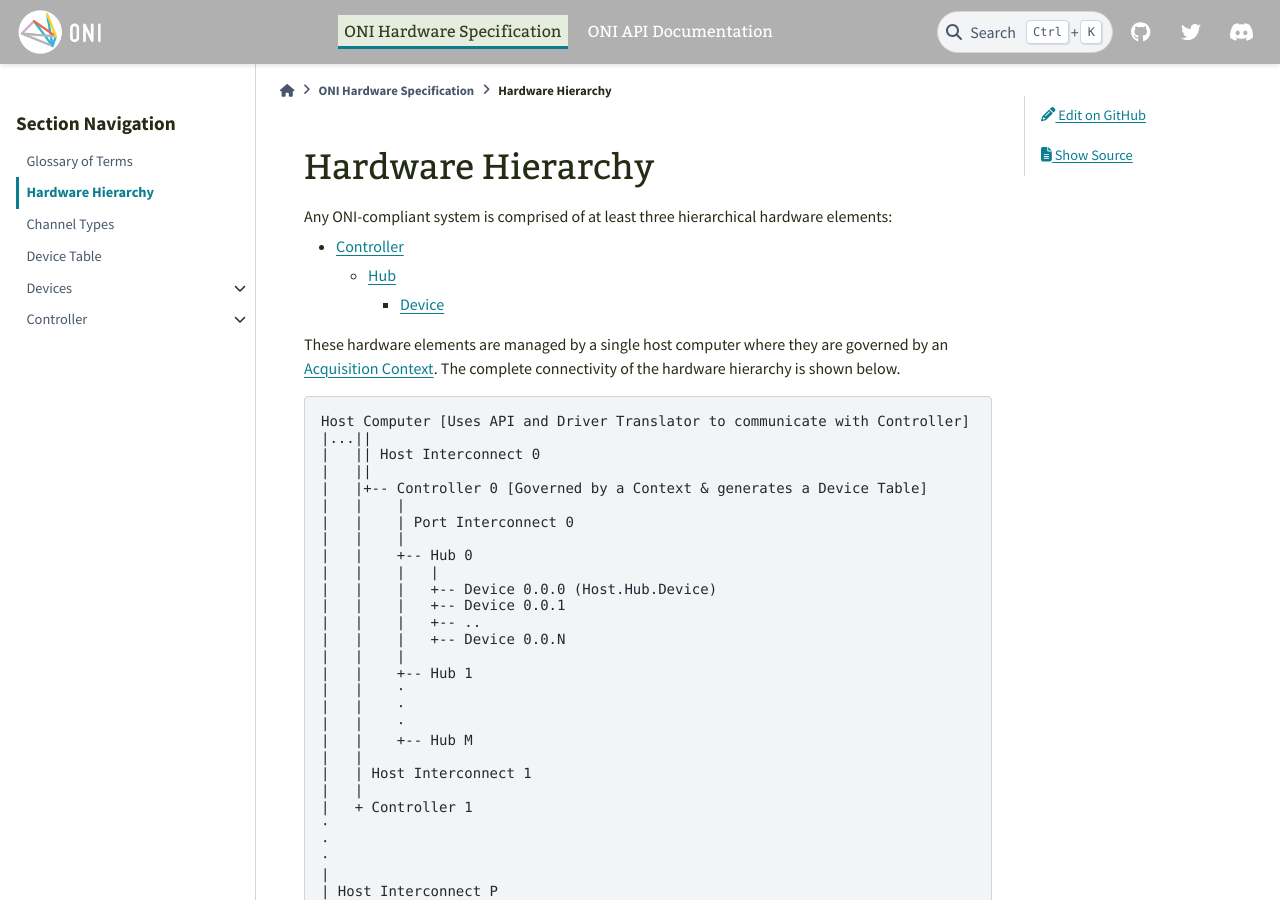
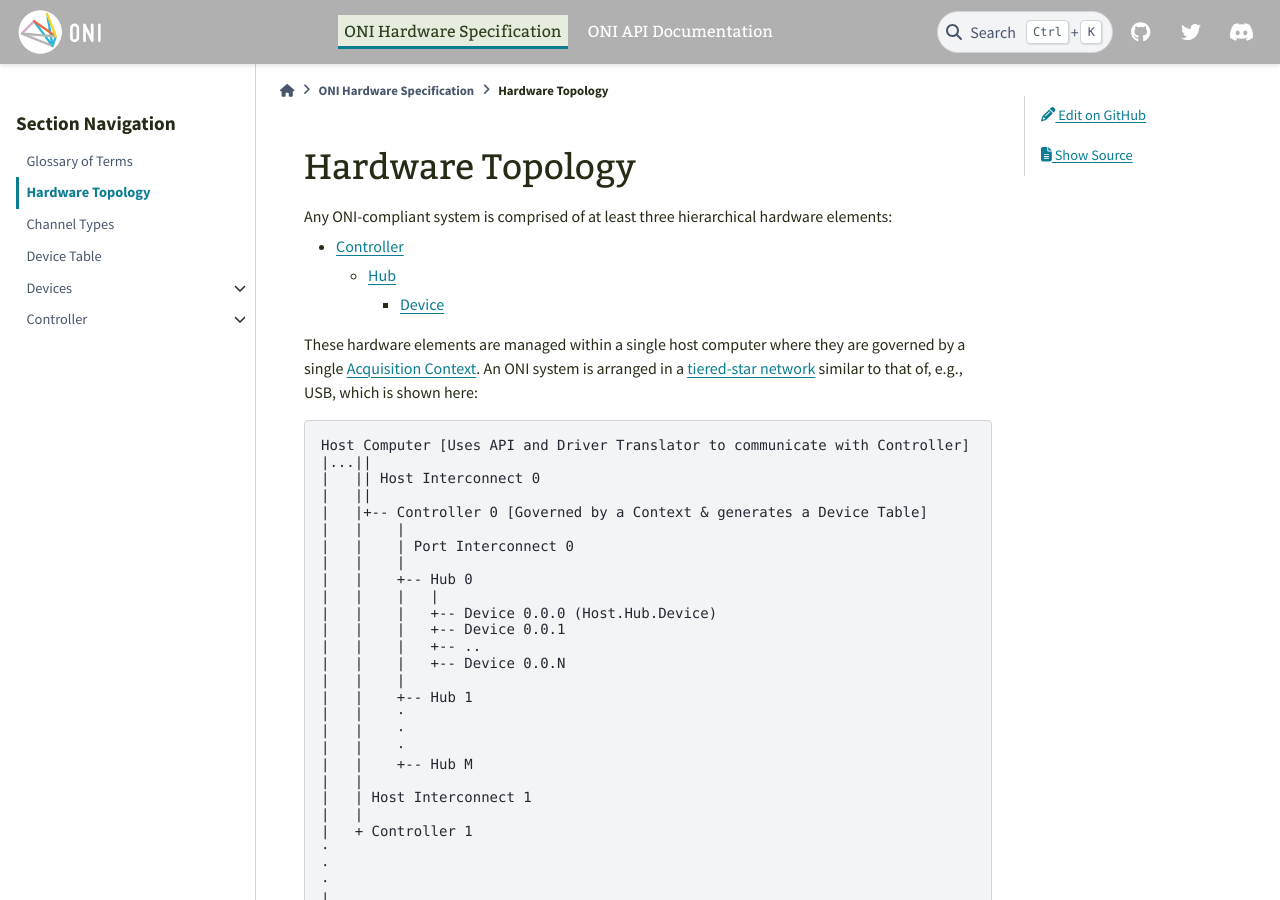
Before and after one commit to open-ephys/ONI, a Sphinx documentation site: the page built from source/hw-spec/hierarchy.rst, in a window 1280 px wide and 900 px high. Built offline with Sphinx 7.4.7 and the PyData theme 0.15.4, drawn with Linux system fonts in a browser that asks for light colours; some of the changed text lies outside the part shown.

Commit message:
Reference network topology on hierarchy page
- Reference the formal concept of a network topology and note that ONI
  hardware is arranged in a tiered star similar to USB

```diff
--- a/source/hw-spec/hierarchy.rst
+++ b/source/hw-spec/hierarchy.rst
@@ -1,7 +1,7 @@
 .. _ONI-hierarchy:
 
-Hardware Hierarchy
-==================
+Hardware Topology
+=========================
 
 Any ONI-compliant system is comprised of at least three hierarchical hardware
 elements:
@@ -12,9 +12,10 @@ elements:
 
     - :ref:`Device <device>`
 
-These hardware elements are managed by a single host computer where they are
-governed by an :term:`Acquisition Context`. The complete connectivity of the
-hardware hierarchy is shown below.
+These hardware elements are managed within a single host computer where they are
+governed by a single :term:`Acquisition Context`. An ONI system is arranged in a
+`tiered-star network <https://en.wikipedia.org/wiki/Network_topology>`__ similar
+to that of, e.g., USB, which is shown here:
 
 ::
 
@@ -50,9 +51,10 @@ hardware hierarchy is shown below.
        |
        +--- Controller P
 
-An ONI-compliant hardware system must have at least a one controller, hub, and
-device. Hubs can be independent hardware elements that communicate with the
-controller, or can share the same hardware. For instance, an FPGA can run the
-controller logic, contain a hub with local devices, and connect to external hubs
-through a digital link. Device groups operating in different clock domains, even
-if they lie in the same physical hardware, must form independent hubs.
+An ONI-compliant hardware system must have at least a single Host, a single
+Controller, a single Hub, and a single Device. Hubs can be physically separate
+hardware elements that communicate with the controller, or can share the same
+hardware. For instance, an FPGA can run the controller logic, contain a hub with
+local devices, and connect to external hubs through a digital link. Device
+groups operating in different clock domains, even if they lie in the same
+physical hardware, must form independent hubs.
```
